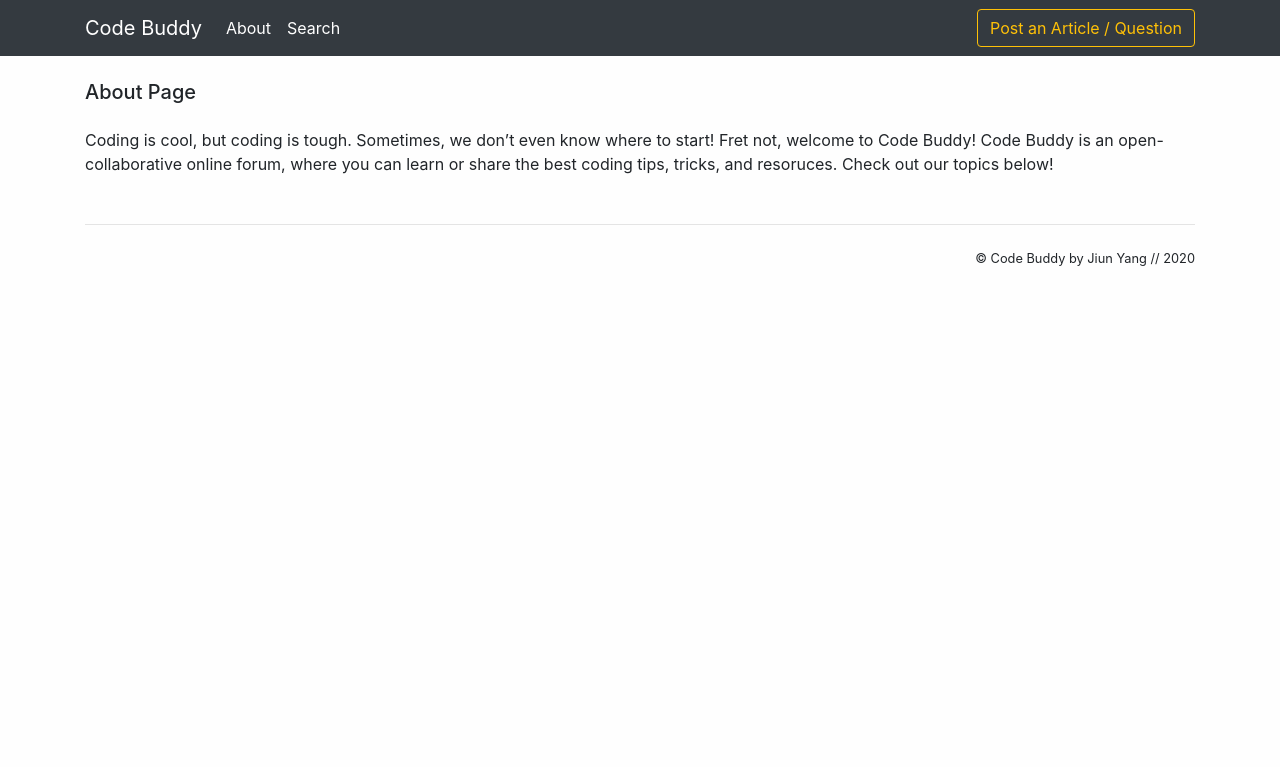
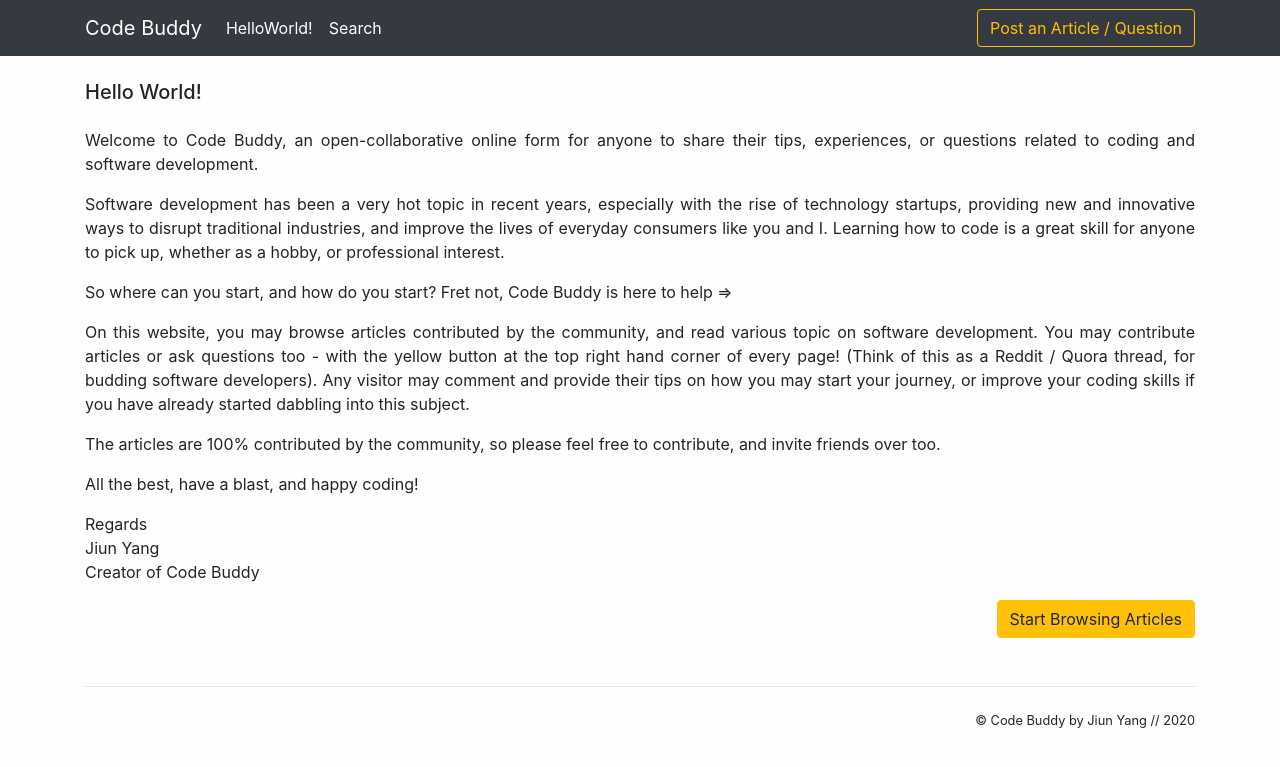
Before and after one commit to Code-Institute-Submissions/CodeBuddy, a Flask app: page /about in a window 1280 px wide. Shown: the top 767 px of the page. Run offline with Flask 2, Linux system fonts and the light colour scheme; some libraries are stand-ins or nearby versions.

Commit message:
revamp about page

```diff
--- a/app.py
+++ b/app.py
@@ -38,7 +38,7 @@ def show_threads():
 
 @app.route('/')
 def homepage_redirect():
-    return redirect(url_for('show_threads'))
+    return redirect(url_for('show_about'))
 
 
 @app.route('/search')
--- a/templates/about.html
+++ b/templates/about.html
@@ -2,7 +2,28 @@
 
 {%block content %}
 
-<h5 class="mt-4 mb-4">About Page</h5>
-Coding is cool, but coding is tough. Sometimes, we don’t even know where to start! Fret not, welcome to Code Buddy! Code Buddy is an open-collaborative online forum, where you can learn or share the best coding tips, tricks, and resoruces. Check out our topics below!
+<h5 class="mt-4 mb-4">Hello World!</h5>
+<div class="text-justify">
+Welcome to Code Buddy, an open-collaborative online form for anyone to share their tips, experiences, or questions related to coding and software development.
+<P>
+<p>
+Software development has been a very hot topic in recent years, especially with the rise of technology startups, providing new and innovative ways to disrupt traditional industries, and improve the lives of everyday consumers like you and I. Learning how to code is a great skill for anyone to pick up, whether as a hobby, or professional interest.
+<p>
+So where can you start, and how do you start? Fret not, Code Buddy is here to help =>
+<p>
+On this website, you may browse articles contributed by the community, and read various topic on software development. You may contribute articles or ask questions too - with the yellow button at the top right hand corner of every page! (Think of this as a Reddit / Quora thread, for budding software developers). Any visitor may comment and provide their tips on how you may start your journey, or improve your coding skills if you have already started dabbling into this subject.
+<p>
+The articles are 100% contributed by the community, so please feel free to contribute, and invite friends over too.
+<p>
+All the best, have a blast, and happy coding!
+<p>
+Regards
+<br>
+Jiun Yang
+<br>
+Creator of Code Buddy
+</div>
+
+<div class="text-right"><a class="btn btn-warning my-0" href="{{ url_for('show_threads') }}">Start Browsing Articles</a></div>
 
 {%endblock%}
--- a/templates/base.template.html
+++ b/templates/base.template.html
@@ -25,7 +25,7 @@
   <div class="collapse navbar-collapse" id="navbarSupportedContent">
     <ul class="navbar-nav mr-auto">
       <li class="nav-item active">
-        <a class="nav-link" href="{{ url_for('show_about')}}">About <span class="sr-only"></span></a>
+        <a class="nav-link" href="{{ url_for('show_about')}}">HelloWorld! <span class="sr-only"></span></a>
       </li>
       <li class="nav-item active">
         <a class="nav-link" href="{{ url_for('show_search_form')}}">Search <span class="sr-only"></span></a>
```
